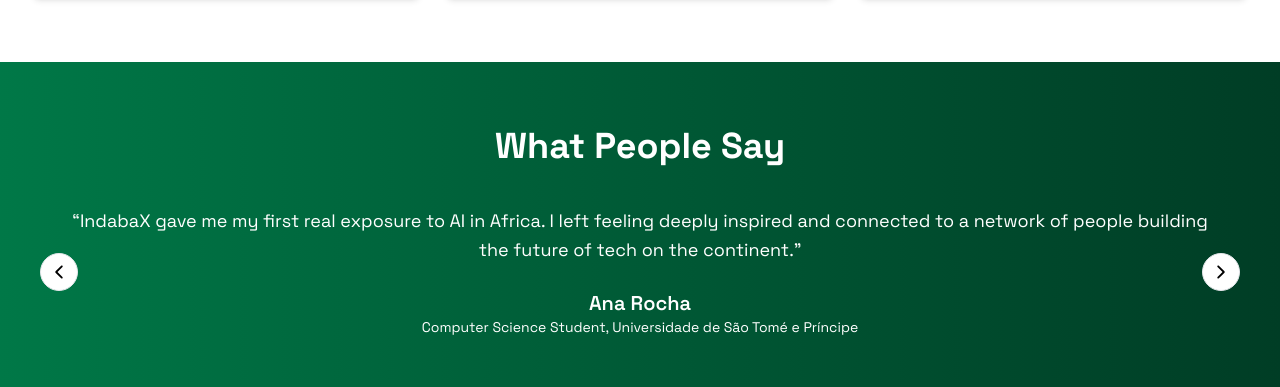
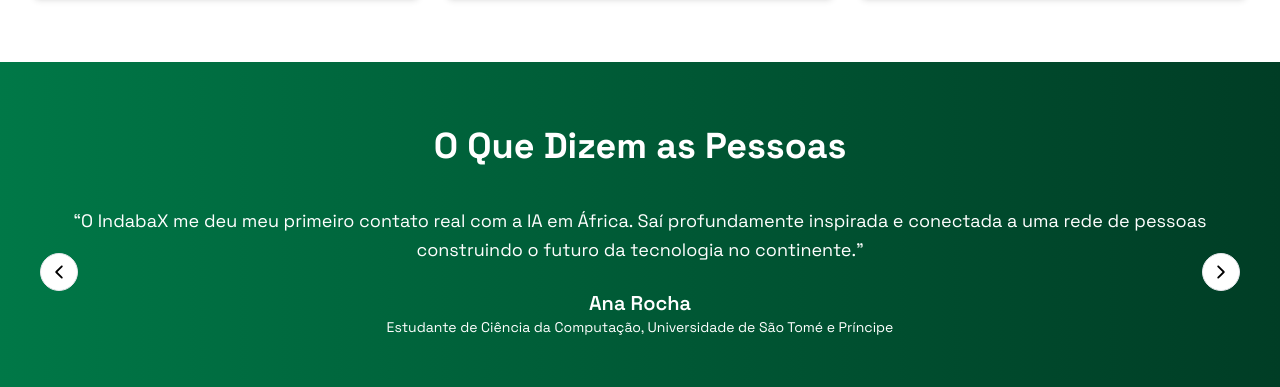
Before and after one commit to MOSOBELULU/indabaX, a React (Vite) app: page / in a window 1280 px wide. Shown: the part 5123-5510 px from the top of the page. Built offline with nearby package versions, Linux system fonts and the light colour scheme.

Commit message:
wip: testimonials translation

```diff
--- a/src/components/home/Testimonials.jsx
+++ b/src/components/home/Testimonials.jsx
@@ -3,6 +3,7 @@ import { testimonials } from "../../data/DummyData";
 import Slider from "react-slick";
 import { IoIosArrowBack, IoIosArrowForward } from "react-icons/io";
 import { motion } from "framer-motion";
+import { useTranslation } from "react-i18next";
 
 function NextArrow({ onClick }) {
   return (
@@ -16,6 +17,7 @@ function NextArrow({ onClick }) {
 }
 
 function PrevArrow({ onClick }) {
+
   return (
     <div
       onClick={onClick}
@@ -27,6 +29,7 @@ function PrevArrow({ onClick }) {
 }
 
 export default function Testimonials() {
+    const {t} = useTranslation()
   const settings = {
     dots: false,
     infinite: true,
@@ -56,7 +59,7 @@ export default function Testimonials() {
       className="text-center"
     >
       <h2 className="text-2xl sm:text-3xl md:text-4xl font-bold mb-10 text-white">
-        What People Say
+       {t("testimonialsSection.title")}
       </h2>
 
       <Slider {...settings}>
@@ -68,10 +71,10 @@ export default function Testimonials() {
             className="px-4 sm:px-6 md:px-10"
           >
             <p className="text-base sm:text-lg italic text-white mb-6 leading-relaxed">
-              “{item.message}”
+              “{t(`testimonialsSection.testimonials.${index}.message`)}”
             </p>
             <h4 className="font-semibold text-lg sm:text-xl text-white">{item.name}</h4>
-            <p className="text-sm text-white">{item.position}</p>
+            <p className="text-sm text-white">{t(`testimonialsSection.testimonials.${index}.position`)}</p>
           </motion.div>
         ))}
       </Slider>
--- a/src/locales/en/translation.json
+++ b/src/locales/en/translation.json
@@ -455,6 +455,51 @@
   "title": "Past Event Highlights",
   "description": "A glimpse into our workshops, talks, and community moments.",
   "viewMore": "View More"
+},
+"testimonialsSection": {
+  "title": "What People Say",
+  "testimonials": {
+    "0": {
+      "message": "IndabaX gave me my first real exposure to AI in Africa. I left feeling deeply inspired and connected to a network of people building the future of tech on the continent.",
+      "position": "Computer Science Student, Universidade de São Tomé e Príncipe"
+    },
+    "1": {
+      "message": "I was amazed by the depth of knowledge shared. The talks on natural language processing and agriculture AI were incredibly relevant to my work.",
+      "position": "Research Assistant, INE São Tomé"
+    },
+    "2": {
+      "message": "As someone working in fintech, seeing the fusion of data science and African economic realities was both refreshing and empowering.",
+      "position": "Data Analyst, M-Pesa Africa"
+    },
+    "3": {
+      "message": "This was more than a conference — it was a community. The workshops were hands-on and the mentors were accessible. I’ve never experienced anything like it.",
+      "position": "Junior Developer, Freelance / Indie Projects"
+    },
+    "4": {
+      "message": "IndabaX helped me pivot from pure software development into the AI field. I’m now building models for agriculture-based startups.",
+      "position": "AI Enthusiast & Bootcamp Graduate"
+    },
+    "5": {
+      "message": "The diversity of topics — from machine learning ethics to using AI in conservation — made the whole event feel globally aware but locally grounded.",
+      "position": "Environmental Engineer, São Tomé Forestry Commission"
+    },
+    "6": {
+      "message": "I came as a curious student and left as a future AI researcher. IndabaX changed my academic direction entirely.",
+      "position": "BSc Statistics, Universidade Lusíada de São Tomé"
+    },
+    "7": {
+      "message": "From networking with speakers to learning about TensorFlow in Portuguese, IndabaX was tailored for our region but world-class in quality.",
+      "position": "Software Engineer, Google Developer Group (GDG) São Tomé"
+    },
+    "8": {
+      "message": "The career fair and resume workshops gave me the confidence to apply for an international internship. I’ve since joined a global healthtech startup.",
+      "position": "Intern, MedTech AI Solutions"
+    },
+    "9": {
+      "message": "Attending IndabaX reminded me that AI is not just for Silicon Valley. We have the talent, we have the problems, and now we have the platform.",
+      "position": "Community Tech Organizer & Speaker"
+    }
+  }
 }
 
 
@@ -462,4 +507,5 @@
 
 
 
+
 }
--- a/src/locales/pt/translation.json
+++ b/src/locales/pt/translation.json
@@ -448,6 +448,51 @@
   "title": "Momentos de Eventos Passados",
   "description": "Uma visão geral dos nossos workshops, palestras e momentos comunitários.",
   "viewMore": "Ver Mais"
+},
+"testimonialsSection": {
+  "title": "O Que Dizem as Pessoas",
+  "testimonials": {
+    "0": {
+      "message": "O IndabaX me deu meu primeiro contato real com a IA em África. Saí profundamente inspirada e conectada a uma rede de pessoas construindo o futuro da tecnologia no continente.",
+      "position": "Estudante de Ciência da Computação, Universidade de São Tomé e Príncipe"
+    },
+    "1": {
+      "message": "Fiquei impressionado com a profundidade dos conhecimentos partilhados. As palestras sobre processamento de linguagem natural e IA na agricultura foram extremamente relevantes para o meu trabalho.",
+      "position": "Assistente de Pesquisa, INE São Tomé"
+    },
+    "2": {
+      "message": "Trabalhando em fintech, ver a fusão entre ciência de dados e realidades econômicas africanas foi ao mesmo tempo revigorante e empoderador.",
+      "position": "Analista de Dados, M-Pesa África"
+    },
+    "3": {
+      "message": "Foi mais que uma conferência — foi uma comunidade. As oficinas foram práticas e os mentores acessíveis. Nunca vivi algo assim.",
+      "position": "Desenvolvedor Júnior, Freelancer / Projetos Independentes"
+    },
+    "4": {
+      "message": "O IndabaX me ajudou a fazer a transição do desenvolvimento de software para a área de IA. Agora estou construindo modelos para startups agrícolas.",
+      "position": "Entusiasta de IA & Graduada de Bootcamp"
+    },
+    "5": {
+      "message": "A diversidade de tópicos — de ética em machine learning até uso de IA na conservação — fez o evento parecer globalmente consciente, mas com raízes locais.",
+      "position": "Engenheiro Ambiental, Comissão Florestal de São Tomé"
+    },
+    "6": {
+      "message": "Vim como uma estudante curiosa e saí como futura pesquisadora em IA. O IndabaX mudou completamente meu rumo acadêmico.",
+      "position": "Bacharel em Estatística, Universidade Lusíada de São Tomé"
+    },
+    "7": {
+      "message": "Do networking com os palestrantes ao aprendizado sobre TensorFlow em português, o IndabaX foi feito para a nossa região com qualidade mundial.",
+      "position": "Engenheiro de Software, Google Developer Group (GDG) São Tomé"
+    },
+    "8": {
+      "message": "A feira de carreiras e as oficinas de currículos me deram confiança para me candidatar a um estágio internacional. Hoje integro uma startup global de saúde digital.",
+      "position": "Estagiária, MedTech AI Solutions"
+    },
+    "9": {
+      "message": "Participar do IndabaX me lembrou que IA não é só para o Vale do Silício. Temos o talento, os problemas e agora também temos a plataforma.",
+      "position": "Organizador Comunitário de Tecnologia & Palestrante"
+    }
+  }
 }
 
 
```
